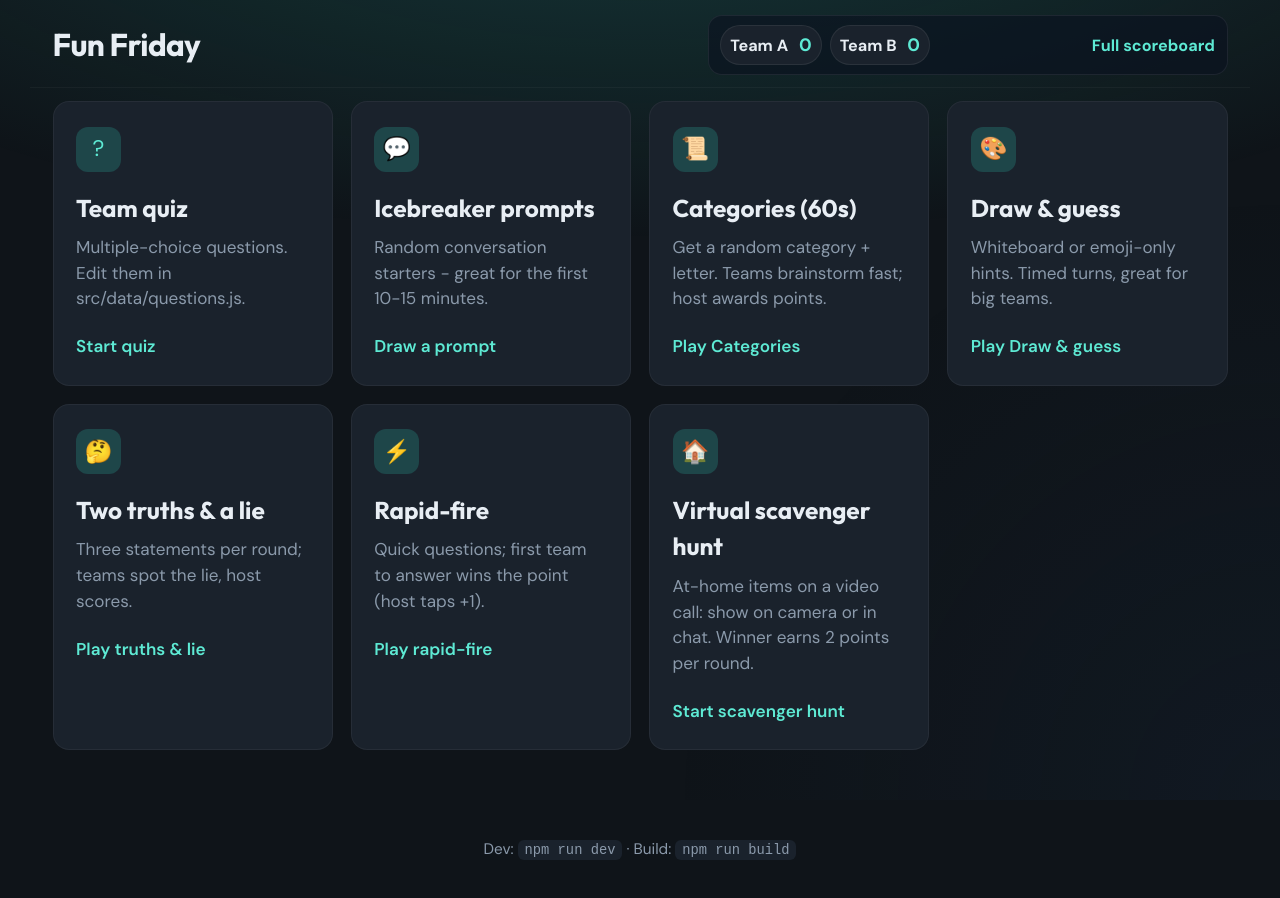
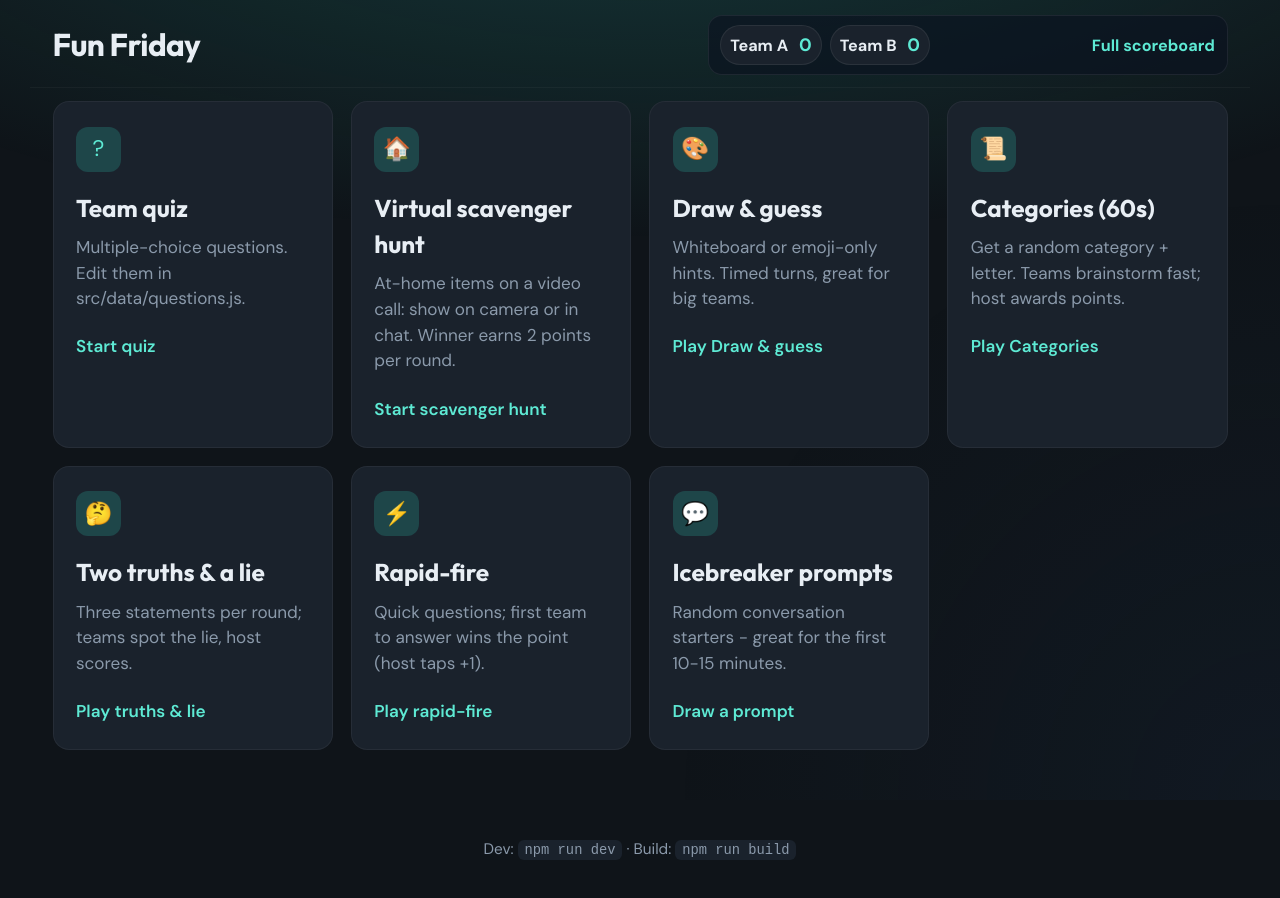
Before and after one commit to akshaygdhole/Fun-Friday-Games, a React (Vite) app: page / in a window 1280 px wide. Shown: the top 898 px of the page. Built offline with nearby package versions, Linux system fonts and the light colour scheme.

Commit message:
Refactor game categories and scavenger hunt items; update Home page to enhance game selection and improve user experience.

```diff
--- a/src/data/categories.js
+++ b/src/data/categories.js
@@ -6,9 +6,4 @@ export const FUN_FRIDAY_CATEGORIES = [
   "Apps / websites",
   "Animals",
   "Sports",
-  "Things you can do in 30 seconds",
-  "Things you take on a trip",
-  "Words related to technology",
-  "Famous people",
-  "Things that are cold",
 ]
--- a/src/data/scavenger-hunt.js
+++ b/src/data/scavenger-hunt.js
@@ -14,7 +14,6 @@ export const FUN_FRIDAY_SCAVENGER_HUNT = [
   "A pair of socks",
   "A coin or bill",
   "A mirror or reflective surface",
-  "Something older than 5 years",
   "A charger or cable",
   "A snack",
   "Something blue",
--- a/src/pages/Home.jsx
+++ b/src/pages/Home.jsx
@@ -10,11 +10,18 @@ const cards = [
     cta: "Start quiz",
   },
   {
-    to: "/icebreakers",
-    icon: "\u{1F4AC}",
-    title: "Icebreaker prompts",
-    text: "Random conversation starters - great for the first 10-15 minutes.",
-    cta: "Draw a prompt",
+    to: "/games/scavenger-hunt",
+    icon: "\u{1F3E0}",
+    title: "Virtual scavenger hunt",
+    text: "At-home items on a video call: show on camera or in chat. Winner earns 2 points per round.",
+    cta: "Start scavenger hunt",
+  },
+  {
+    to: "/games/draw",
+    icon: "\u{1F3A8}",
+    title: "Draw & guess",
+    text: "Whiteboard or emoji-only hints. Timed turns, great for big teams.",
+    cta: "Play Draw & guess",
   },
   {
     to: "/games/categories",
@@ -23,13 +30,7 @@ const cards = [
     text: "Get a random category + letter. Teams brainstorm fast; host awards points.",
     cta: "Play Categories",
   },
-  {
-    to: "/games/draw",
-    icon: "\u{1F3A8}",
-    title: "Draw & guess",
-    text: "Whiteboard or emoji-only hints. Timed turns, great for big teams.",
-    cta: "Play Draw & guess",
-  },
+
   {
     to: "/games/truths-lies",
     icon: "\u{1F914}",
@@ -44,12 +45,13 @@ const cards = [
     text: "Quick questions; first team to answer wins the point (host taps +1).",
     cta: "Play rapid-fire",
   },
+
   {
-    to: "/games/scavenger-hunt",
-    icon: "\u{1F3E0}",
-    title: "Virtual scavenger hunt",
-    text: "At-home items on a video call: show on camera or in chat. Winner earns 2 points per round.",
-    cta: "Start scavenger hunt",
+    to: "/icebreakers",
+    icon: "\u{1F4AC}",
+    title: "Icebreaker prompts",
+    text: "Random conversation starters - great for the first 10-15 minutes.",
+    cta: "Draw a prompt",
   },
 ]
 
```
Also changed, not shown: 1 other file (tests, documents, lock files or other folders).
